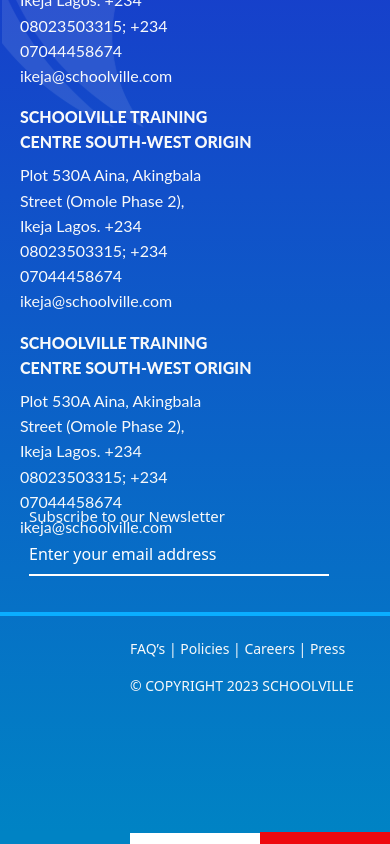
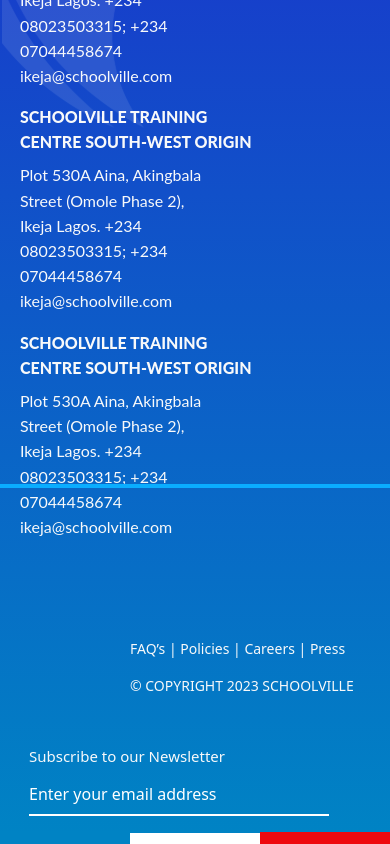
Before and after one commit to NwekeFavour/schoolville-webapp, a React (Vite) app: page / in a window 390 px wide. Shown: the part 7316-8160 px from the top of the page. Built offline with nearby package versions, Linux system fonts and the light colour scheme.

Commit message:
new commit

```diff
--- a/src/components/header/head.css
+++ b/src/components/header/head.css
@@ -1318,7 +1318,7 @@
     .Footer-p-text{
         position: relative;
         left: -13px;
-        top: 57rem;
+        top: 72rem;
         height: 100px;
     }
 
@@ -1342,7 +1342,7 @@
 
     .HeightOne{
         position: relative;
-        top: 63rem;
+        top: 55rem;
     }
 
     .FooterEnd{
```
